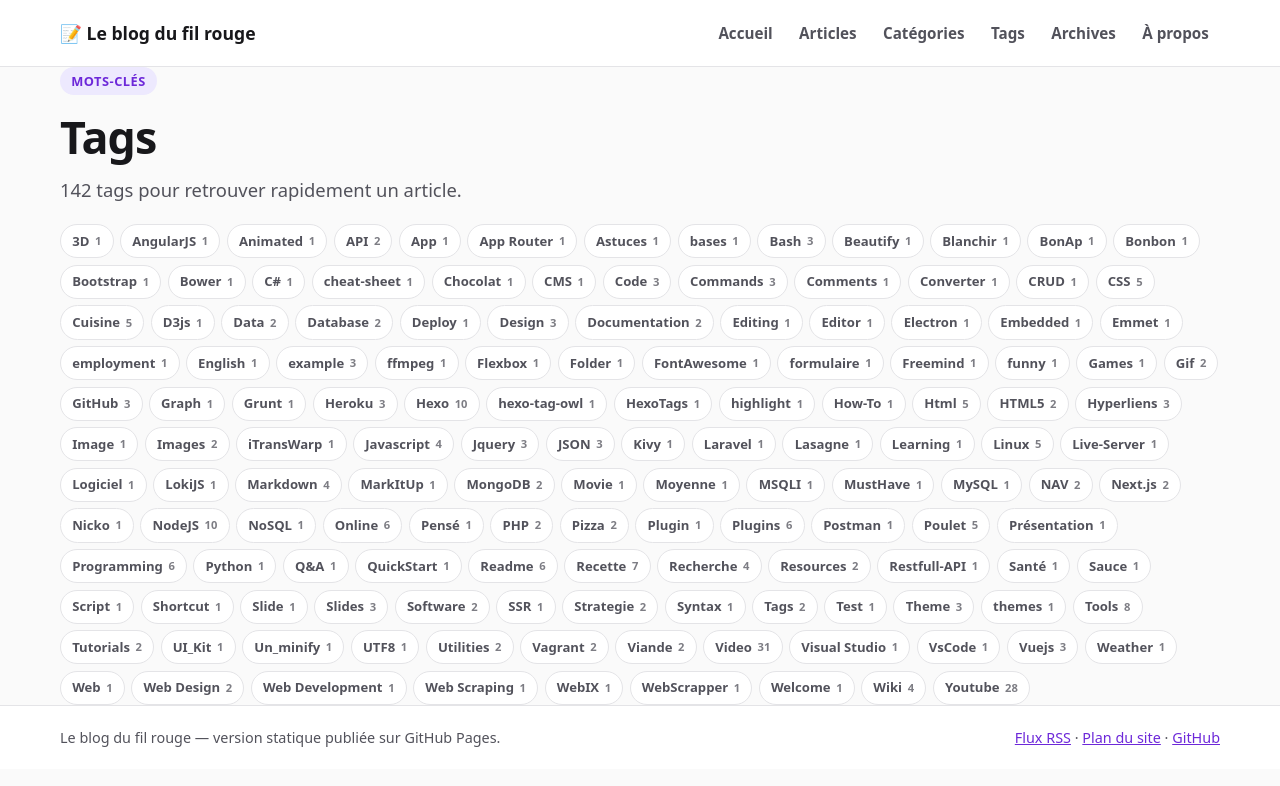
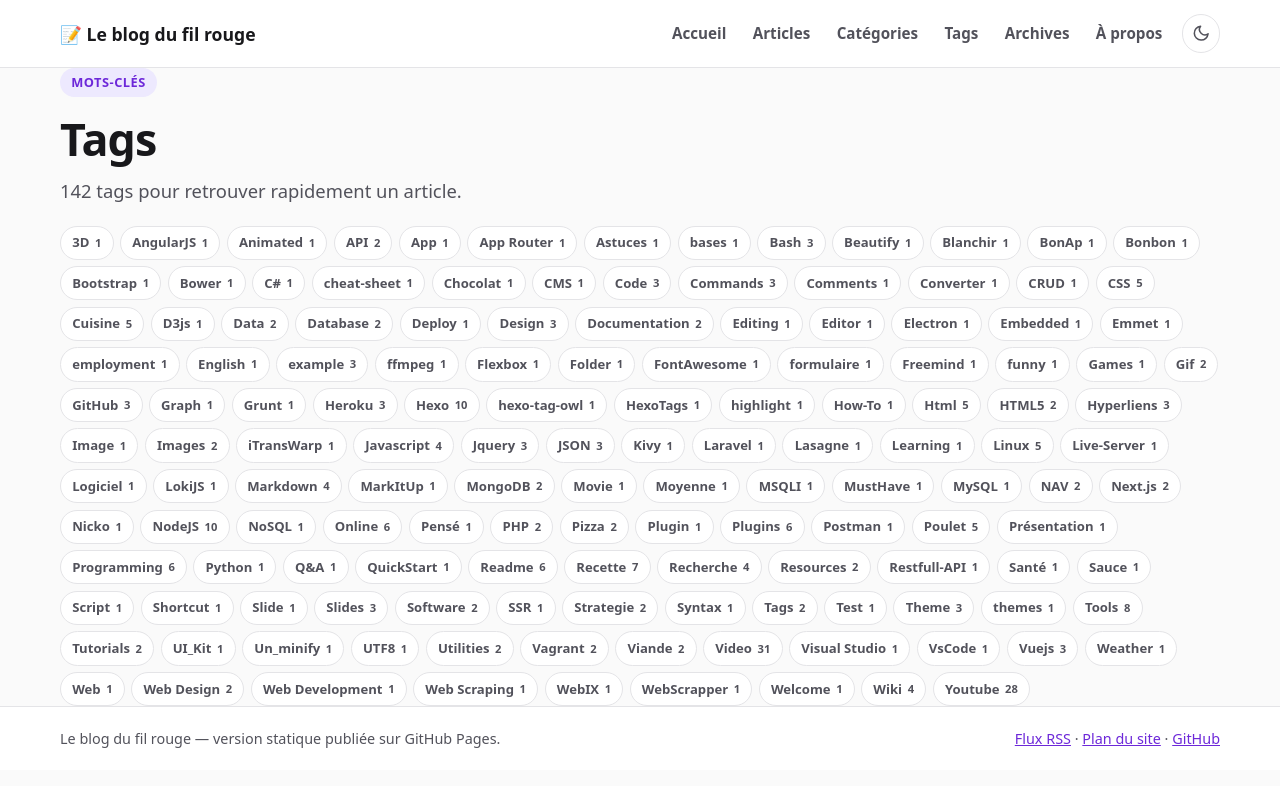
Before and after one commit to aoDudeV/aoDudeV.github.io, an Astro site: page /tags in a window 1280 px wide. Built offline with nearby package versions, Linux system fonts and the light colour scheme; Astro itself is replaced by a stand-in of ours.

Commit message:
Add light and dark theme toggle
- Follow the system preference on first visit and persist the choice
- Apply the theme before paint to avoid a flash
- Update the theme-color meta tag and the button accessibility labels
- Fix the category counter contrast in both themes

```diff
--- a/src/layouts/Base.astro
+++ b/src/layouts/Base.astro
@@ -28,6 +28,24 @@ function estActif(prefixe) {
   <head>
     <meta charset="utf-8" />
     <meta name="viewport" content="width=device-width, initial-scale=1" />
+    <meta name="theme-color" content="#fafafa" />
+    <script is:inline>
+      (() => {
+        const systemeSombre =
+          window.matchMedia &&
+          window.matchMedia('(prefers-color-scheme: dark)').matches;
+        let choix = null;
+        try {
+          choix = localStorage.getItem('fil-rouge-theme');
+        } catch {
+          choix = null;
+        }
+        const sombre = choix === 'dark' || (choix !== 'light' && systemeSombre);
+        document.documentElement.dataset.theme = sombre ? 'dark' : 'light';
+        const meta = document.querySelector('meta[name="theme-color"]');
+        if (meta) meta.setAttribute('content', sombre ? '#121212' : '#fafafa');
+      })();
+    </script>
     <title>{pageTitle}</title>
     <meta name="description" content={description} />
     <meta name="generator" content={Astro.generator} />
@@ -58,6 +76,7 @@ function estActif(prefixe) {
     <header class="entete">
       <div class="conteneur entete-interieur">
         <a class="logo" href="/">📝 {SITE_NAME}</a>
+        <div class="entete-actions">
           <nav class="nav" aria-label="Navigation principale">
             <a href="/" aria-current={estActif('/') ? 'page' : undefined}>Accueil</a>
             <a href="/articles/" aria-current={estActif('/articles/') ? 'page' : undefined}>Articles</a>
@@ -66,6 +85,40 @@ function estActif(prefixe) {
             <a href="/archives/" aria-current={estActif('/archives/') ? 'page' : undefined}>Archives</a>
             <a href="/a-propos/" aria-current={estActif('/a-propos/') ? 'page' : undefined}>À propos</a>
           </nav>
+          <button
+            class="bascule-theme"
+            type="button"
+            aria-label="Changer de thème"
+            title="Changer de thème"
+          >
+            <svg
+              class="icone-soleil"
+              viewBox="0 0 24 24"
+              fill="none"
+              stroke="currentColor"
+              stroke-width="2"
+              stroke-linecap="round"
+              aria-hidden="true"
+              focusable="false"
+            >
+              <circle cx="12" cy="12" r="4"></circle>
+              <path d="M12 2v2M12 20v2M4.93 4.93l1.41 1.41M17.66 17.66l1.41 1.41M2 12h2M20 12h2M4.93 19.07l1.41-1.41M17.66 6.34l1.41-1.41"></path>
+            </svg>
+            <svg
+              class="icone-lune"
+              viewBox="0 0 24 24"
+              fill="none"
+              stroke="currentColor"
+              stroke-width="2"
+              stroke-linecap="round"
+              stroke-linejoin="round"
+              aria-hidden="true"
+              focusable="false"
+            >
+              <path d="M21 12.79A9 9 0 1 1 11.21 3 7 7 0 0 0 21 12.79z"></path>
+            </svg>
+          </button>
+        </div>
       </div>
     </header>
 
@@ -83,5 +136,62 @@ function estActif(prefixe) {
         </p>
       </div>
     </footer>
+
+    <script is:inline>
+      (() => {
+        const racine = document.documentElement;
+        const bouton = document.querySelector('.bascule-theme');
+        const meta = document.querySelector('meta[name="theme-color"]');
+        if (!bouton) return;
+
+        const appliquer = (theme) => {
+          const sombre = theme === 'dark';
+          racine.dataset.theme = sombre ? 'dark' : 'light';
+          bouton.setAttribute(
+            'aria-label',
+            sombre ? 'Activer le thème clair' : 'Activer le thème sombre',
+          );
+          bouton.setAttribute(
+            'title',
+            sombre ? 'Passer au thème clair' : 'Passer au thème sombre',
+          );
+          if (meta) meta.setAttribute('content', sombre ? '#121212' : '#fafafa');
+        };
+
+        appliquer(racine.dataset.theme === 'dark' ? 'dark' : 'light');
+
+        bouton.addEventListener('click', () => {
+          const suivant = racine.dataset.theme === 'dark' ? 'light' : 'dark';
+          try {
+            localStorage.setItem('fil-rouge-theme', suivant);
+          } catch {
+            /* le choix ne sera pas mémorisé */
+          }
+          appliquer(suivant);
+        });
+
+        const media = window.matchMedia
+          ? window.matchMedia('(prefers-color-scheme: dark)')
+          : null;
+        if (!media) return;
+
+        const suivreSysteme = (evenement) => {
+          let choix = null;
+          try {
+            choix = localStorage.getItem('fil-rouge-theme');
+          } catch {
+            choix = null;
+          }
+          if (choix === 'light' || choix === 'dark') return;
+          appliquer(evenement.matches ? 'dark' : 'light');
+        };
+
+        if (media.addEventListener) {
+          media.addEventListener('change', suivreSysteme);
+        } else if (media.addListener) {
+          media.addListener(suivreSysteme);
+        }
+      })();
+    </script>
   </body>
 </html>
--- a/src/styles/global.css
+++ b/src/styles/global.css
@@ -1,14 +1,49 @@
 /* Styles du blog statique — même esprit visuel que le blog Next.js. */
 
 :root {
+  color-scheme: light;
+
   --violet: #7c3aed;
   --violet-fonce: #6d28d9;
   --violet-clair: #ede9fe;
+  --violet-clair-hover: #ddd6fe;
   --texte: #18181b;
   --texte-doux: #52525b;
   --bordure: #e4e4e7;
   --fond: #fafafa;
-  --blanc: #ffffff;
+  --surface: #ffffff;
+  --surface-douce: #f4f4f5;
+  --surface-violette: #faf5ff;
+  --lien: #7c3aed;
+  --bouton-fond: #7c3aed;
+  --bouton-fond-hover: #6d28d9;
+  --bouton-texte: #ffffff;
+  --code-fond: #18181b;
+  --code-texte: #e4e4e7;
+  --focus: #c4b5fd;
+}
+
+html[data-theme='dark'] {
+  color-scheme: dark;
+
+  --violet: #7c3aed;
+  --violet-fonce: #c4b5fd;
+  --violet-clair: #2e1065;
+  --violet-clair-hover: #3b0764;
+  --texte: #f4f4f5;
+  --texte-doux: #a1a1aa;
+  --bordure: #3f3f46;
+  --fond: #121212;
+  --surface: #1c1c1f;
+  --surface-douce: #27272a;
+  --surface-violette: #2e1065;
+  --lien: #a78bfa;
+  --bouton-fond: #7c3aed;
+  --bouton-fond-hover: #6d28d9;
+  --bouton-texte: #ffffff;
+  --code-fond: #09090b;
+  --code-texte: #e4e4e7;
+  --focus: #a78bfa;
 }
 
 * {
@@ -17,6 +52,7 @@
 
 html {
   scroll-behavior: smooth;
+  background: var(--fond);
 }
 
 body {
@@ -33,7 +69,7 @@ body {
 }
 
 a {
-  color: var(--violet);
+  color: var(--lien);
 }
 
 [hidden] {
@@ -49,7 +85,7 @@ a {
 
 /* En-tête */
 .entete {
-  background: var(--blanc);
+  background: var(--surface);
   border-bottom: 1px solid var(--bordure);
   position: sticky;
   top: 0;
@@ -71,6 +107,55 @@ a {
   font-size: 1.1rem;
   text-decoration: none;
   color: var(--texte);
+}
+
+.entete-actions {
+  display: flex;
+  align-items: center;
+  gap: 0.5rem;
+  flex-wrap: wrap;
+}
+
+.bascule-theme {
+  display: inline-flex;
+  align-items: center;
+  justify-content: center;
+  width: 2.4rem;
+  height: 2.4rem;
+  padding: 0;
+  border: 1px solid var(--bordure);
+  border-radius: 999px;
+  background: var(--surface);
+  color: var(--texte-doux);
+  cursor: pointer;
+  flex: 0 0 auto;
+}
+
+.bascule-theme:hover {
+  background: var(--violet-clair);
+  color: var(--violet-fonce);
+  border-color: var(--violet);
+}
+
+.bascule-theme svg {
+  width: 1.15rem;
+  height: 1.15rem;
+}
+
+.bascule-theme .icone-soleil {
+  display: none;
+}
+
+.bascule-theme .icone-lune {
+  display: block;
+}
+
+html[data-theme='dark'] .bascule-theme .icone-soleil {
+  display: block;
+}
+
+html[data-theme='dark'] .bascule-theme .icone-lune {
+  display: none;
 }
 
 .nav {
@@ -98,8 +183,8 @@ a {
   position: absolute;
   left: -9999px;
   top: 0;
-  background: var(--violet-fonce);
-  color: #fff;
+  background: var(--bouton-fond);
+  color: var(--bouton-texte);
   padding: 0.6rem 1rem;
   border-radius: 0 0 8px 0;
   font-weight: 700;
@@ -166,18 +251,18 @@ p {
 
 .bouton {
   display: inline-block;
-  background: var(--violet);
-  color: #fff;
+  background: var(--bouton-fond);
+  color: var(--bouton-texte);
   text-decoration: none;
   font-weight: 700;
   padding: 0.65rem 1.2rem;
   border-radius: 10px;
-  border: 2px solid var(--violet);
+  border: 2px solid var(--bouton-fond);
 }
 
 .bouton:hover {
-  background: var(--violet-fonce);
-  border-color: var(--violet-fonce);
+  background: var(--bouton-fond-hover);
+  border-color: var(--bouton-fond-hover);
 }
 
 .bouton.secondaire {
@@ -201,7 +286,7 @@ p {
 }
 
 .carte code {
-  background: #f4f4f5;
+  background: var(--surface-douce);
   border-radius: 5px;
   padding: 0.1rem 0.35rem;
   font-size: 0.9em;
@@ -249,7 +334,7 @@ p {
 }
 
 .carte {
-  background: var(--blanc);
+  background: var(--surface);
   border: 1px solid var(--bordure);
   border-radius: 14px;
   padding: 1.25rem;
@@ -308,7 +393,7 @@ p {
 
 /* Filtres de la liste */
 .filtres {
-  background: var(--blanc);
+  background: var(--surface);
   border: 1px solid var(--bordure);
   border-radius: 16px;
   padding: 1.25rem;
@@ -346,7 +431,7 @@ p {
 
 .champ-recherche input:focus,
 .filtre-groupe select:focus {
-  outline: 3px solid #c4b5fd;
+  outline: 3px solid var(--focus);
   outline-offset: 1px;
   border-color: var(--violet);
 }
@@ -385,7 +470,7 @@ p {
 
 .aucun-resultat {
   margin-top: 2rem;
-  background: var(--blanc);
+  background: var(--surface);
   border: 1px dashed var(--bordure);
   border-radius: 14px;
   padding: 1.5rem;
@@ -412,7 +497,7 @@ p {
 .puce {
   appearance: none;
   border: 1px solid var(--bordure);
-  background: var(--blanc);
+  background: var(--surface);
   color: var(--texte-doux);
   border-radius: 999px;
   padding: 0.35rem 0.7rem;
@@ -429,18 +514,17 @@ p {
 .puce:hover {
   border-color: var(--violet);
   color: var(--violet-fonce);
-  background: #faf5ff;
+  background: var(--surface-violette);
 }
 
 .puce-compte {
   font-size: 0.7rem;
   font-weight: 700;
-  opacity: 0.75;
 }
 
 /* Article */
 .article {
-  background: var(--blanc);
+  background: var(--surface);
   border: 1px solid var(--bordure);
   border-radius: 16px;
   padding: clamp(1.25rem, 4vw, 2.5rem);
@@ -489,7 +573,7 @@ p {
 }
 
 a.tag:hover {
-  background: #ddd6fe;
+  background: var(--violet-clair-hover);
 }
 
 .article-note {
@@ -548,8 +632,8 @@ a.tag:hover {
 }
 
 .contenu-article pre {
-  background: #18181b;
-  color: #e4e4e7;
+  background: var(--code-fond);
+  color: var(--code-texte);
   padding: 1rem;
   border-radius: 12px;
   overflow-x: auto;
@@ -563,7 +647,7 @@ a.tag:hover {
 }
 
 .contenu-article :not(pre) > code {
-  background: #f4f4f5;
+  background: var(--surface-douce);
   color: var(--violet-fonce);
   padding: 0.1rem 0.35rem;
   border-radius: 5px;
@@ -574,7 +658,7 @@ a.tag:hover {
   margin: 1rem 0;
   padding: 0.5rem 1rem;
   border-left: 4px solid var(--violet-clair);
-  background: #faf5ff;
+  background: var(--surface-violette);
   color: var(--texte-doux);
 }
 
@@ -650,7 +734,7 @@ a.tag:hover {
 /* Pied de page */
 .pied {
   border-top: 1px solid var(--bordure);
-  background: var(--blanc);
+  background: var(--surface);
   color: var(--texte-doux);
   font-size: 0.9rem;
   padding: 1.25rem 0;
@@ -676,7 +760,7 @@ a:focus-visible,
 button:focus-visible,
 input:focus-visible,
 select:focus-visible {
-  outline: 3px solid #c4b5fd;
+  outline: 3px solid var(--focus);
   outline-offset: 2px;
 }
 
@@ -685,8 +769,14 @@ select:focus-visible {
     align-items: flex-start;
   }
 
+  .entete-actions {
+    width: 100%;
+    align-items: flex-start;
+  }
+
   .nav {
-    width: 100%;
+    flex: 1 1 auto;
+    min-width: 0;
   }
 
   .pied-contenu {
```
Also changed, not shown: README.md. Lines whose indentation alone changed are shown as unchanged.
